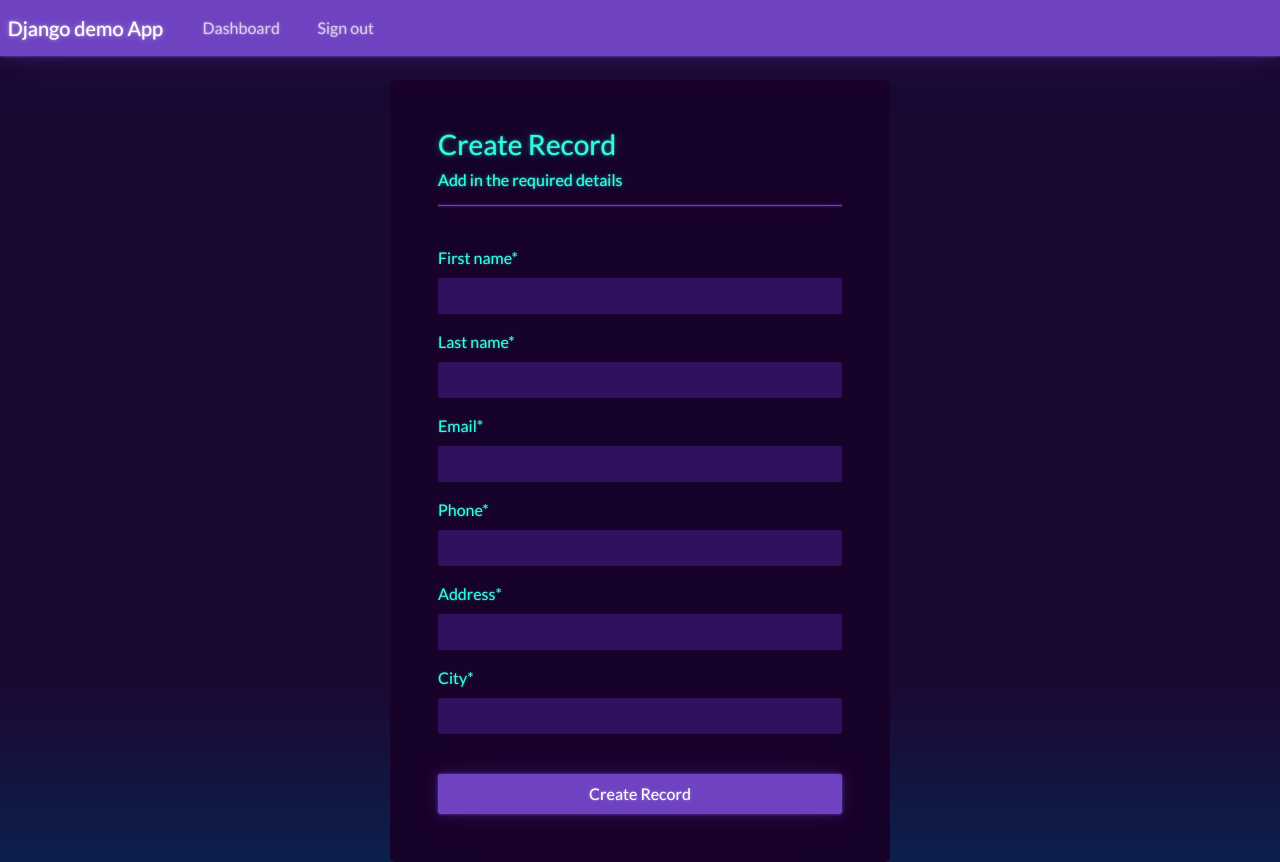
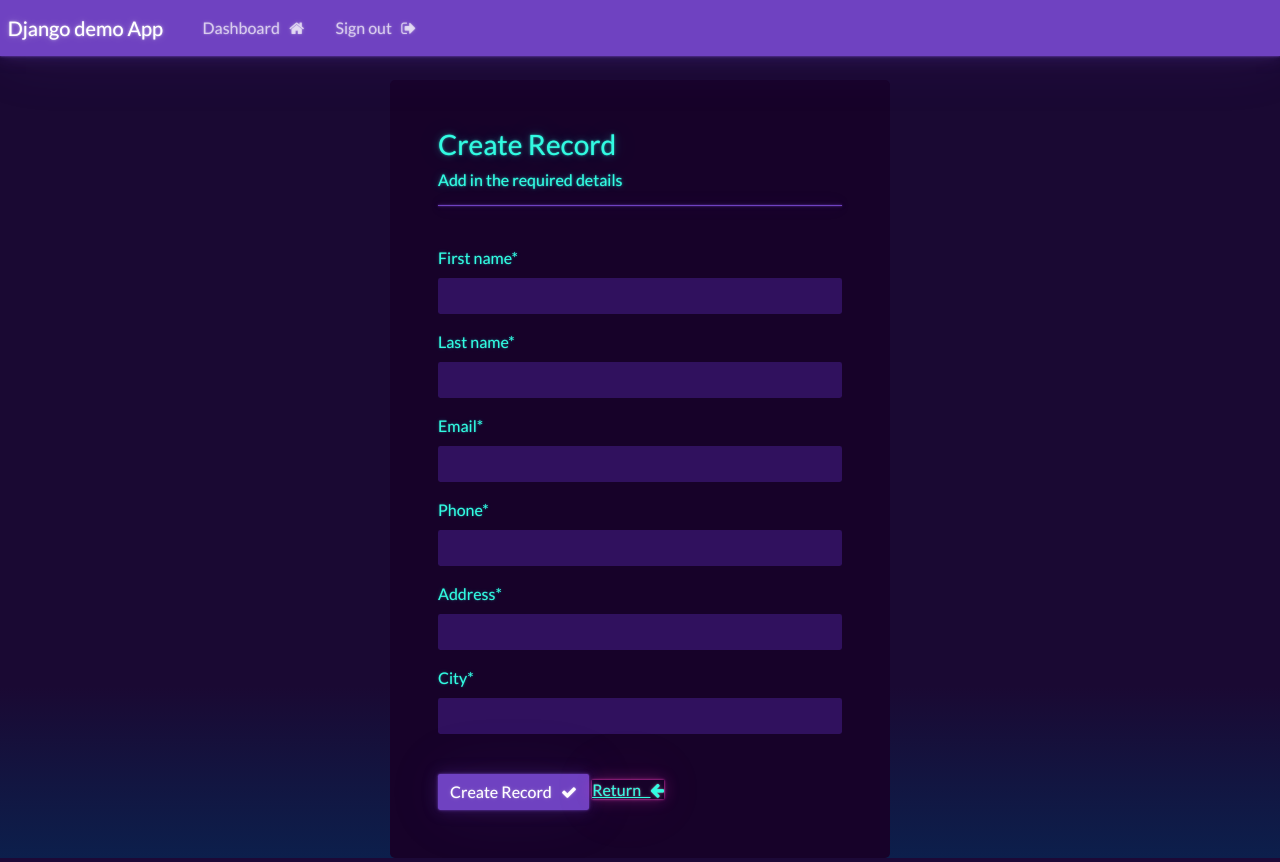
Before and after one commit to missmush/django1, a Django app: page /create-record in a window 1280 px wide. Run offline with Django 5.2, Linux system fonts and the light colour scheme; a user stored in the database is signed in; some libraries are stand-ins or nearby versions.

Commit message:
continued slides 3

```diff
--- a/dcrm/website/templates/website/base.html
+++ b/dcrm/website/templates/website/base.html
@@ -8,6 +8,9 @@
     <title>My Django Project</title>
     <link rel="stylesheet" href="https://bootswatch.com/5/vapor/bootstrap.min.css">
     <link rel="stylesheet" href="{% static 'css/styles.css' %}">
+
+    <link rel="stylesheet" href="https://cdnjs.cloudflare.com/ajax/libs/font-awesome/4.7.0/css/font-awesome.min.css">
+
 </head>
 
 <body>
--- a/dcrm/website/templates/website/create-record.html
+++ b/dcrm/website/templates/website/create-record.html
@@ -16,7 +16,12 @@
                 {% csrf_token %}
                 {{create_form|crispy}}
                 <br>
-                <button type="submit" class="btn btn-primary w-100 btn-block p-2"> Create Record </button>
+                <button type="submit" class="btn btn-primary">
+                    Create Record &nbsp; <i class="fa fa-check" aria-hidden="true"></i>
+                </button>
+                <a href="{% url 'dashboard' %}" class="btm btn-secondary">
+                    Return &nbsp; <i class="fa fa-arrow-left" aria-hidden="true"></i>
+                </a>
             </form>
         </div>
 {% endblock %}
--- a/dcrm/website/templates/website/dashboard.html
+++ b/dcrm/website/templates/website/dashboard.html
@@ -25,7 +25,6 @@
                 <th scope="col"> Address </th>
                 <th scope="col"> City </th>
                 <th scope="col"> Date Joined </th>
-                <th scope="col"> View </th>
             </tr>
         </thread>
 
--- a/dcrm/website/templates/website/index.html
+++ b/dcrm/website/templates/website/index.html
@@ -8,7 +8,7 @@
         <h5>A CRUD application</h5>
         <hr>
         <br>
-        <a href="{% url 'register' %}" class="btn btn-primary">create your account</a>
+        <a href="{% url 'register' %}" class="btn btn-primary">create your account &nbsp; <i class="fa fa-user-plus" aria-hidden="true"></i></a>
 
     </div>
 {% endblock %}
--- a/dcrm/website/templates/website/view-record.html
+++ b/dcrm/website/templates/website/view-record.html
@@ -23,7 +23,7 @@
     &nbsp;
     <a href="{% url 'update-record' record.id %}" class="btn btn-info"> Update Record</a>
     &nbsp;
-    <a href="{% url '' %}" class="btn btn-danger"> Delete</a>
+    <a href="{% url 'delete-record' %}" class="btn btn-danger"> Delete</a>
 
     <div class="card">
         <strong>
--- a/dcrm/website/urls.py
+++ b/dcrm/website/urls.py
@@ -26,4 +26,7 @@ urlpatterns = [
     #view a single record
     path('record/<int:pk>', views.singular_record, name="record"),
 
+    #delete a record
+    path('delete-record/<int:pk>', views.delete_record, name="delete-record"),
+
     ]
--- a/dcrm/website/views.py
+++ b/dcrm/website/views.py
@@ -101,4 +101,7 @@ def singular_record(request, pk):
 # delete a record
 @login_required(login_url='my-login')
 def delete_record(request, pk):
-    record = Record.objects.get
+    record = Record.objects.get(id=pk)
+    record.delete()
+
+    return redirect("dashbaord")
```
Also changed, not shown: dcrm/db.sqlite3.
